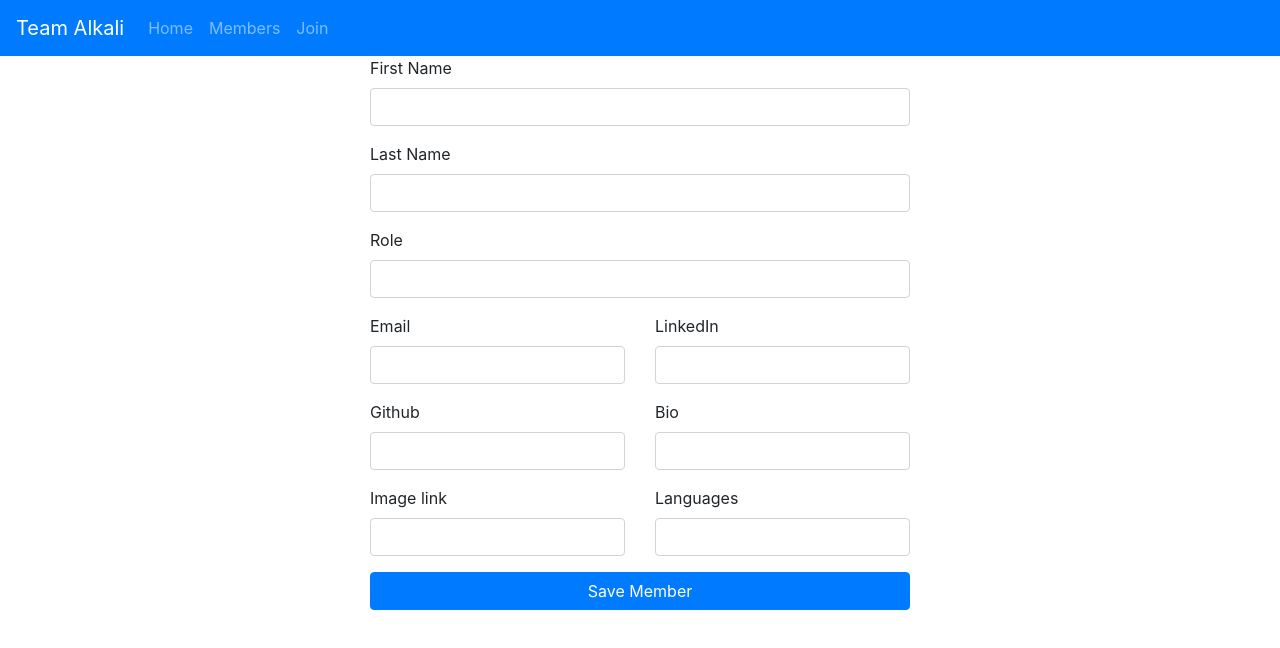
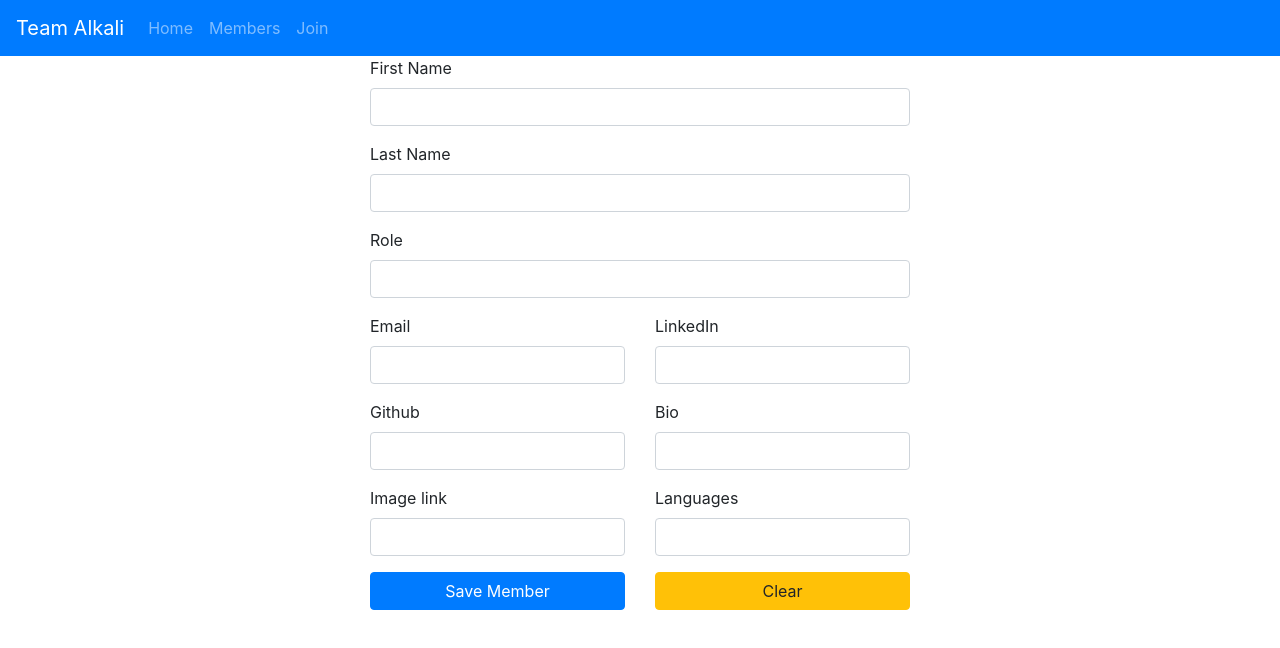
Before and after one commit to pravallika89/react-team-alkali, a React (Create React App) app: page /addmember in a window 1280 px wide. Shown: the top 648 px of the page. Built offline with nearby package versions, Linux system fonts and the light colour scheme.

Commit message:
fixed addNewMember page

```diff
--- a/src/pages/AddMember.js
+++ b/src/pages/AddMember.js
@@ -1,30 +1,25 @@
 import {useState} from 'react';
 import {membersData} from '../data/membersData';
 
-const AddMemberPage=()=>{
+const AddMemberPage=({
+  members,setMembers,
+  firstName,setFirstName,
+  lastName,setLastName,
+  role,setRole,
+  email,setEmail,
+  linkedIn,setLinkedIn,
+  github,setGithub,
+  bio,setBio,
+  profile_img,setProfile_img,
+  languages,setLanguages})=>
+{
 
-  const [firstName,setFirstName]=useState('');
-  const[lastName,setLastName]=useState('');
-  const[role,setRole]=useState('');
-  const[email,setEmail]=useState('');
-  const[linkedIn,setLinkedIn]=useState('');
-  const[github,setGithub]=useState('');
-  const[bio,setBio]=useState('');
-  const[profile_img,setProfile_img]=useState('');
-  const[languages,setLanguages]=useState('');
-
-  const [members,setMembers]=useState(membersData);
+  const addNewMember = (member) => {
+    setMembers([...members,member]);
+    console.log('Members is' , members);
+  };
 
 
-  // Working on it
-
-  const addNewMember = (member) => {
-    console.log(members);
-
-    setMembers([...members,member]);
-
-
-  };
 
   const handleSubmit=(event)=>{
     event.preventDefault();
@@ -43,7 +38,8 @@ const AddMemberPage=()=>{
     };
     // console.log(newMember);
     addNewMember(newMember);
-    console.log(addNewMember);
+    console.log(newMember);
+
 
   };
 
@@ -71,7 +67,8 @@ const AddMemberPage=()=>{
           id='firstName'
           value={firstName}
           onChange={(event)=>
-            {setFirstName(event.target.value)}}
+            {setFirstName(event.target.value)
+            }}
 
           />
         </div>
@@ -83,7 +80,8 @@ const AddMemberPage=()=>{
           id='lastName'
           value={lastName}
           onChange={(event)=>
-            {setLastName(event.target.value)}}
+            {setLastName(event.target.value)
+            }}
 
           />
         </div>
@@ -97,8 +95,7 @@ const AddMemberPage=()=>{
             value={role}
             onChange={(event)=>{
               setRole(event.target.value)
-            }
-            }
+            }}
             />
         </div>
         <div className="row">
@@ -111,8 +108,7 @@ const AddMemberPage=()=>{
               value={email}
               onChange={(event)=>{
                 setEmail(event.target.value)
-              }
-              }
+              }}
               />
           </div>
           <div className='form-group col'>
@@ -179,7 +175,8 @@ const AddMemberPage=()=>{
               id='languages'
               value={languages}
               onChange={(event)=>{
-                setLanguages(event.target.value)
+                setLanguages(event.target.value.split(','))
+
               }}
               />
           </div>
@@ -190,11 +187,11 @@ const AddMemberPage=()=>{
             <div className='col'>
               <button className='btn btn-primary btn-block'>Save Member</button>
             </div>
-            {/* <div className='col'>
+            <div className='col'>
               <button className='btn btn-warning btn-block' onClick={clearForm}>
-                Cancel
+                Clear
               </button>
-            </div> */}
+            </div>
           </div>
       </form>
 
--- a/src/pages/Members.js
+++ b/src/pages/Members.js
@@ -1,31 +1,26 @@
-
 import { useState, useEffect } from 'react';
 import { membersData } from '../data/membersData';
 import MemberCard from '../components/MemberCard';
 
-const Members = () => {
+const Members = ({members,setMembers}) => {
 
-    const [members, setMembers] = useState([membersData]);
+
 const [searchTerm, setSearchTerm] = useState('');
 
 useEffect(() => {
-
-        const foundMembers = membersData.filter(md => {
+    const foundMembers = members.filter(md => {
         return (
              md.firstName.toLowerCase().includes(searchTerm.toLowerCase()) +
             md.lastName.toLowerCase().includes(searchTerm.toLowerCase())
             );
         });
-
-        searchTerm === '' ? setMembers(membersData) : setMembers(foundMembers);
+        searchTerm === '' ? setMembers(members) : setMembers(foundMembers);
 
     }, [searchTerm]);
 
     const handleChange = event => {
-
     console.log(event.target.value);
     setSearchTerm(event.target.value);
-
     }
 
     return (
--- a/src/routers/AppRouter.js
+++ b/src/routers/AppRouter.js
@@ -1,20 +1,45 @@
-import {Route, Switch} from 'react-router-dom'
+import {Route, Switch} from 'react-router-dom';
 import HomePage from '../pages/Home';
 import MembersPage from '../pages/Members'
 import MemberPage from '../pages/Member'
 import AddMemberPage from '../pages/AddMember';
 import Navbar from '../components/Navbar';
+import {membersData} from '../data/membersData';
+import {useState} from 'react';
 
 const AppRouter=()=>{
+  const [members,setMembers]=useState(membersData);
+  const [firstName,setFirstName]=useState('');
+  const[lastName,setLastName]=useState('');
+  const[role,setRole]=useState('');
+  const[email,setEmail]=useState('');
+  const[linkedIn,setLinkedIn]=useState('');
+  const[github,setGithub]=useState('');
+  const[bio,setBio]=useState('');
+  const[profile_img,setProfile_img]=useState('');
+  const[languages,setLanguages]=useState('');
   return(
     <div>
       <Navbar />
       <div className="container">
       <Switch>
         <Route path='/' exact component={HomePage}></Route>
-        <Route path='/members' exact component={MembersPage}></Route>
+        {/* <Route path='/members' exact component={MembersPage}></Route> */}
         <Route path='/members/:memberId'  component={MemberPage}></Route>
-        <Route path='/addmember' exact component={AddMemberPage}></Route>
+        {/* <Route path='/addmember' exact component={AddMemberPage}  ></Route> */}
+        <Route path='/addmember' render={(props) => <AddMemberPage {...props}
+          members={members} setMembers={setMembers}
+          firstName={firstName}setFirstName={setFirstName}
+          lastName={lastName} setLastName={setLastName}
+          role={role} setRole={setRole}
+          email={email} setEmail={setEmail}
+          linkedIn={linkedIn} setLinkedIn={setLinkedIn}
+          github={github} setGithub={setGithub}
+          bio={bio} setBio={setBio}
+          languages ={languages} setLanguages={setLanguages}
+          profile_img={profile_img} setProfile_img={setProfile_img}/>}/>
+        <Route exact path='/members'  render={(props) => <MembersPage {...props} members={members} setMembers={setMembers}
+        />}/>
 
       </Switch>
 
```
Also changed, not shown: src/components/MemberCard.js (line endings or trailing spaces). Lines whose indentation alone changed are shown as unchanged.
